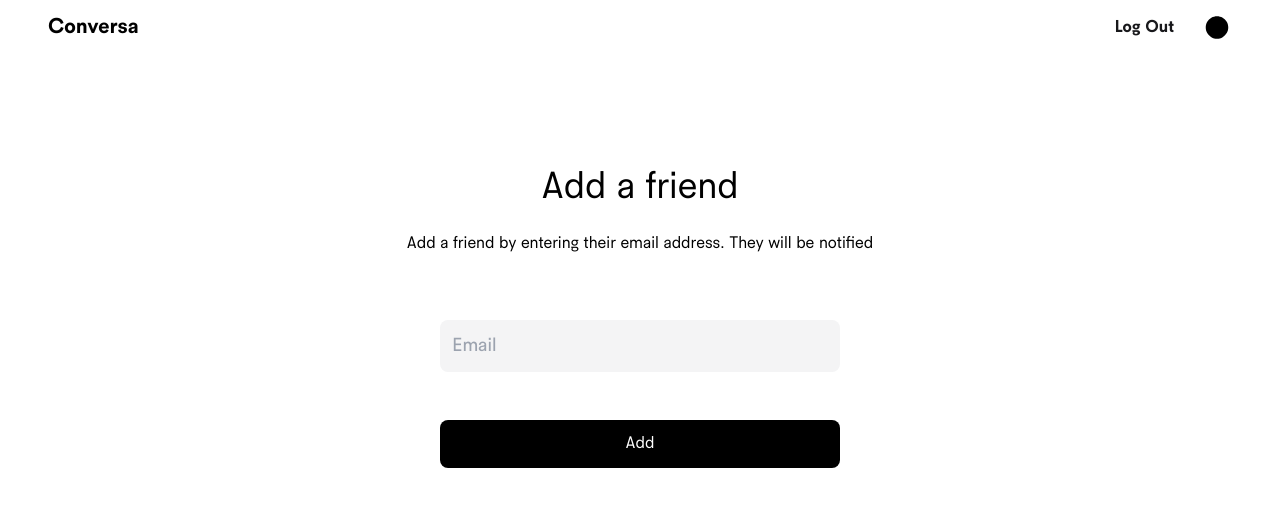
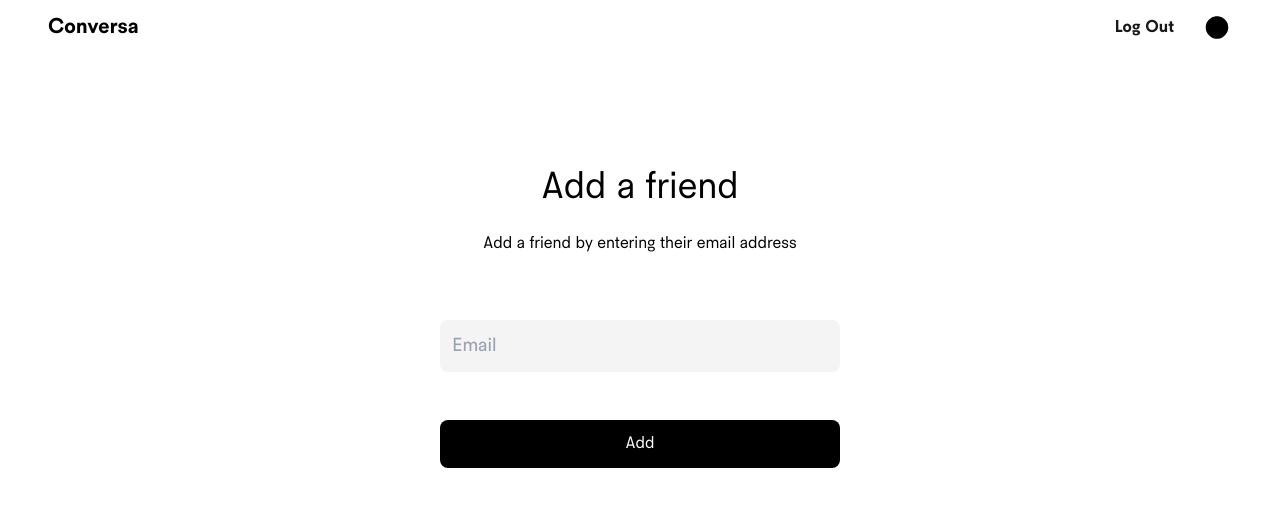
Before and after one commit to triyanox/conversa-client, a Next.js app: page /add in a window 1280 px wide. Shown: the top 506 px of the page. Built offline with nearby package versions, Linux system fonts and the light colour scheme; sample sign-in values are in the browser's storage.

Commit message:
changing the headline

```diff
--- a/components/ui/AddFriend.tsx
+++ b/components/ui/AddFriend.tsx
@@ -27,7 +27,7 @@ const AddFriend = () => {
         Add a friend
       </h1>
       <p className="mt-4 text-center">
-        Add a friend by entering their email address. They will be notified
+        Add a friend by entering their email address
       </p>
 
       <form
```
